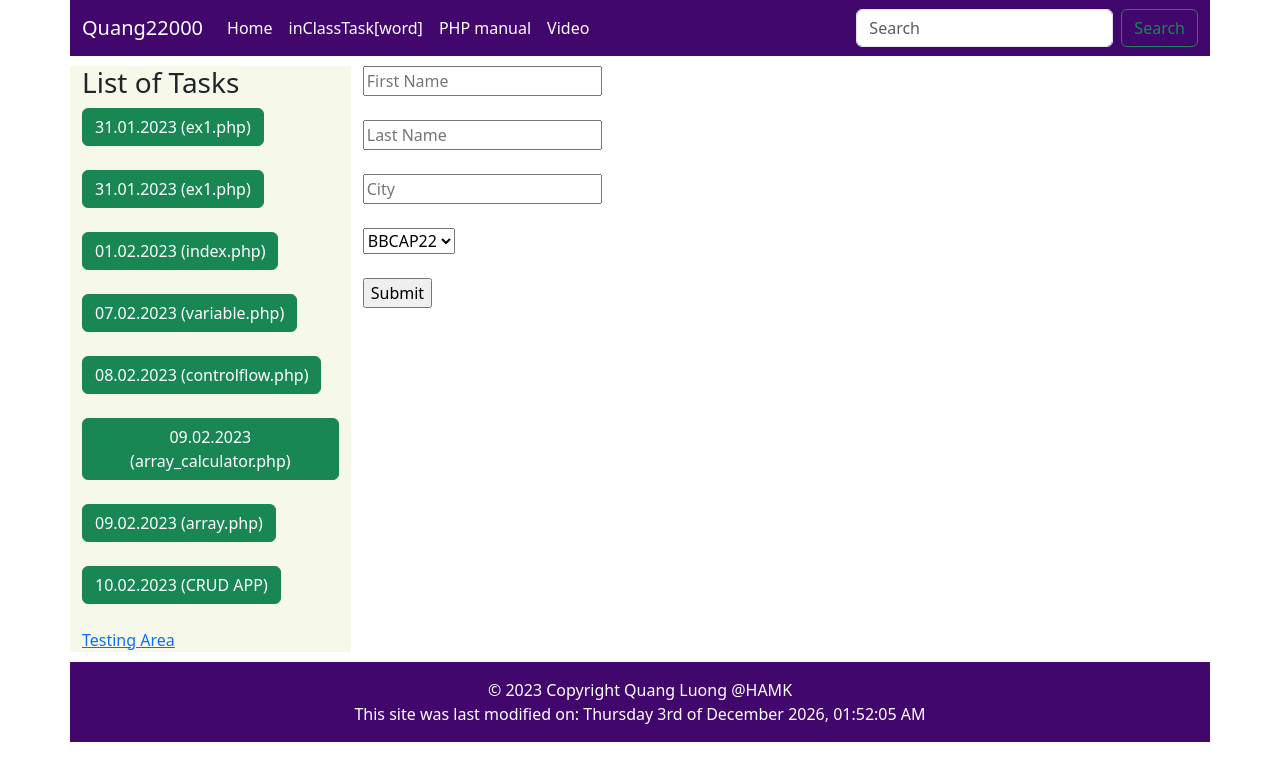
After one commit to luonghuyquang/quang22000WebProg2023, a PHP site: page /crud/create.php in a window 1280 px wide. The commit adds this page. Shown: the top 781 px of the page. Run offline with PHP 8.4, Linux system fonts and the light colour scheme.

Commit message:
fixing header

```diff
--- /dev/null
+++ b/crud/create.php
@@ -0,0 +1,36 @@
+<?php
+$title = "A simple CRUD app";
+include '../quang22000Layout/header.php';
+?>
+<form method="post" action = "">
+  <input type="text" name="fname" placeholder="First Name" required><br><br>
+  <input type="text" name="lname" placeholder="Last Name" required><br><br>
+  <input type="text" name="city" placeholder="City" required><br><br>
+  <select name="groupid"><br><br>
+    <option value="BBCAP22">BBCAP22</option>
+    <option value="BBCAP21">BBCAP21</option>
+    <option value="Others">Others</option>
+  </select>
+  <br><br>
+  <input type="submit" value="Submit" name="submit">
+</form>
+<?php
+  if (isset($_POST["submit"])){
+    $fname = $_POST['fname'];
+    $lname = $_POST['lname'];
+    $city = $_POST['city'];
+    $groupid = $_POST['groupid'];
+    include 'db.php';
+    $sql = "insert into studentinfo(fname, lname, city, groupid)
+    values ('$fname', '$lname', '$city', '$groupid')";
+    if ($conn ->query($sql) === true) {
+      echo "Your information is added successfully";
+    }
+    else {
+      echo "Error: ". $conn->error;
+    }
+  }
+?>
+<?php
+include '../quang22000Layout/footer.php';
+?>
--- a/index.php
+++ b/index.php
@@ -1,6 +1,6 @@
 <?php $title = "01.02.2023 This is the index page"; $md = 'meta data personalized to each page'; include "quang22000Layout/header.php"?>
 
-<h1>Hello World, I am Quang 22000</h1>
+<h1>01.02.2023 <br> Hello World, I am Quang 22000</h1>
 <p>I like programming and I hope to learn good skills</p>
 <br>
 <p>Please accept my questions</p>
--- a/quang22000Layout/header.php
+++ b/quang22000Layout/header.php
@@ -11,7 +11,7 @@
     integrity="sha256-eZrrJcwDc/3uDhsdt61sL2oOBY362qM3lon1gyExkL0=" crossorigin="anonymous">
 
     <!--local css-->
-  <link rel="stylesheet" href="quang22000Layout/style.css">
+  <link rel="stylesheet" href="../quang22000Layout/style.css">
 </head>
 <body>
   <div class="container" >
@@ -48,11 +48,14 @@
   <div class="row" style="margin-top: 10px; margin-bottom: 10px; margin-right: 5px;">
     <div class="col-sm-3" style="background-color: rgba(228, 235, 194, 0.353);">
       <h3>List of Tasks</h3>
-      <a class="btn btn-success" href="qex1.php">31.01.2023 (ex1.php)</a><br><br>
-      <a class="btn btn-success" href="index.php">01.02.2023 (index.php)</a><br><br>
-      <a class="btn btn-success" href="variableq.php">07.02.2023 (variable.php)</a><br><br>
-      <a class="btn btn-success" href="controlflow.php">08.02.2023 (controlflow.php)</a><br><br>
-      <a class="btn btn-success" href="array_calculator.php">09.02.2023 (array_calculator.php)</a><br><br>
-      <a class="btn btn-success" href="array.php">09.02.2023 (array.php)</a><br>
+      <a class="btn btn-success" href="<?php echo $_SERVER['DOCUMENT_ROOT'].'/qex1.php';?>">31.01.2023 (ex1.php)</a><br><br>
+      <a class="btn btn-success" href="../quang22000WebProg2023/qex1.php">31.01.2023 (ex1.php)</a><br><br>
+      <a class="btn btn-success" href="../quang22000WebProg2023/index.php">01.02.2023 (index.php)</a><br><br>
+      <a class="btn btn-success" href="../quang22000WebProg2023/variableq.php">07.02.2023 (variable.php)</a><br><br>
+      <a class="btn btn-success" href="../quang22000WebProg2023/controlflow.php">08.02.2023 (controlflow.php)</a><br><br>
+      <a class="btn btn-success" href="../quang22000WebProg2023/array_calculator.php">09.02.2023 (array_calculator.php)</a><br><br>
+      <a class="btn btn-success" href="../quang22000WebProg2023/array.php">09.02.2023 (array.php)</a><br><br>
+      <a class="btn btn-success" href="../quang22000WebProg2023/crud/create.php">10.02.2023 (CRUD APP)</a><br><br>
+      <a href="testcode.php">Testing Area</a>
     </div>
     <div class="col-sm-9">
```
Also changed, not shown: crud/db.php (added, +14 -0 lines).
